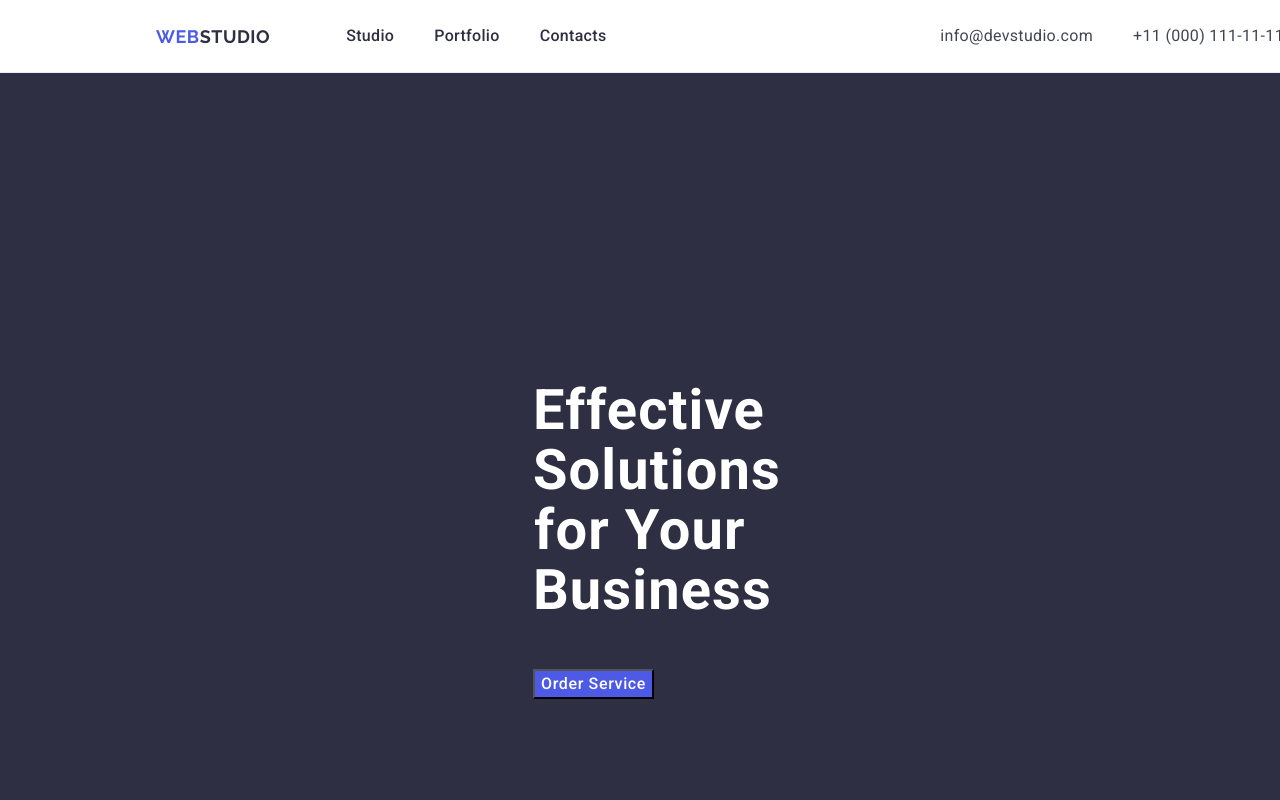
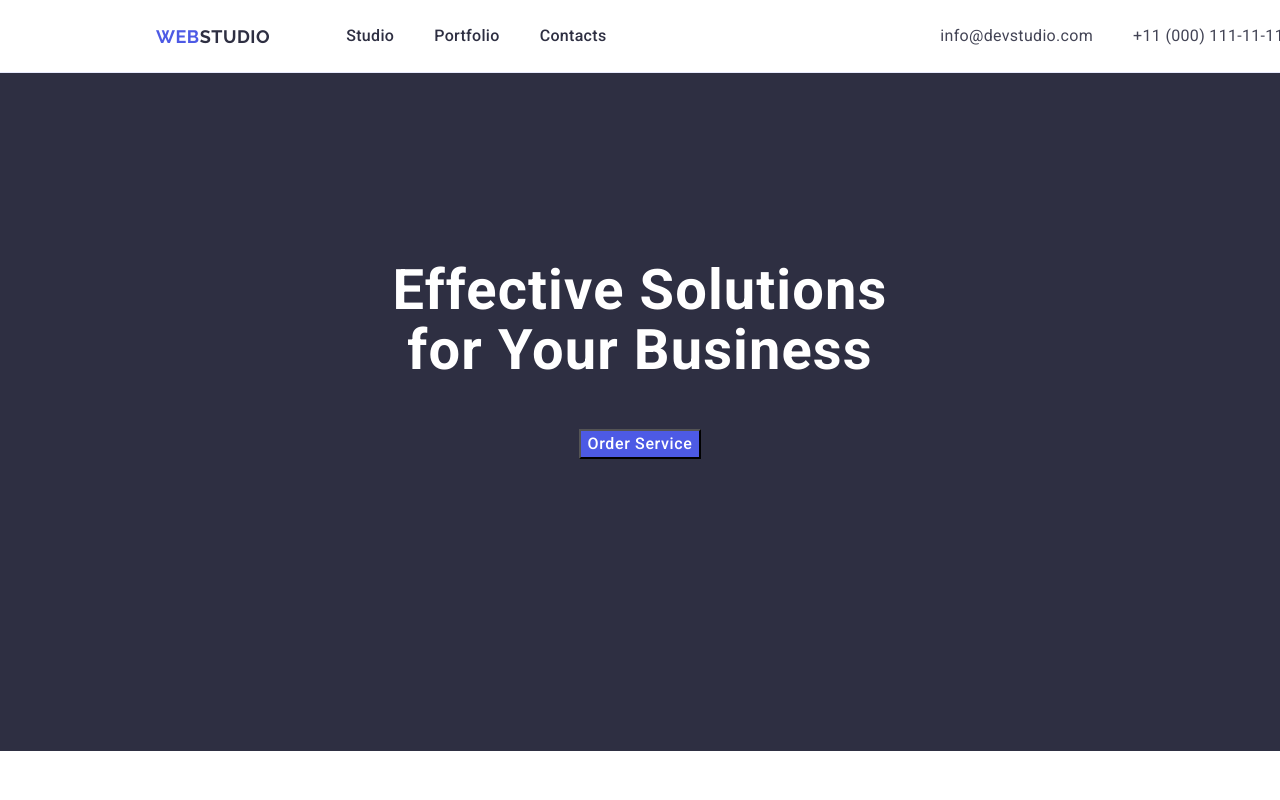
Before and after one commit to mykolaroman/goit-markup-hw-02, a plain HTML site: page index.html in a window 1280 px wide. Shown: the top 800 px of the page. Drawn offline with nearby package versions, Linux system fonts and the light colour scheme.

Commit message:
homework3

```diff
--- a/css/styles.css
+++ b/css/styles.css
@@ -20,6 +20,9 @@ padding: 0;
     max-width: 1158px;
     padding: 0 15px;
     margin: 0 auto;
+}
+.img {
+    display: block;
 }
 .header-container {
     display: flex;
@@ -99,11 +102,11 @@ color: #404BBF;
 /* main section----H1-----*/
 .background {
     background-color: #2E2F42;
-    padding-top: 120px;
-    padding-bottom: 120px;
+    text-align: center;
 }
 .container-hero {
-    padding: 188px 472px 292px 472px;
+    padding-top: 188px;
+    padding-bottom: 292px;
     max-width: 1158px;
     margin: 0 auto;
 }
@@ -115,6 +118,7 @@ font-weight: 700;
 line-height: 1.07;
 letter-spacing: 0.02em;
 max-width: 496px;
+margin: 0 auto;
 margin-bottom: 48px;
 }
 .first-button {
```
